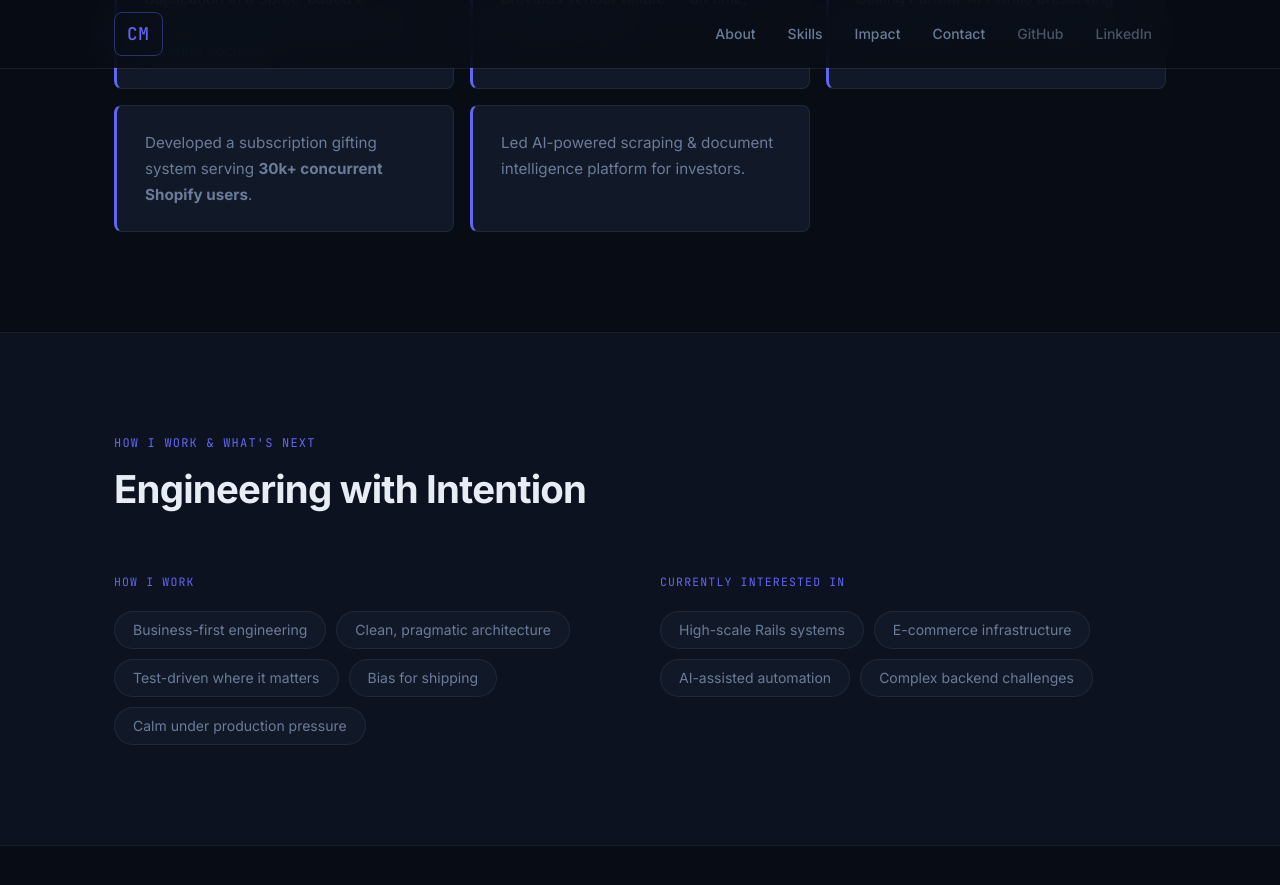
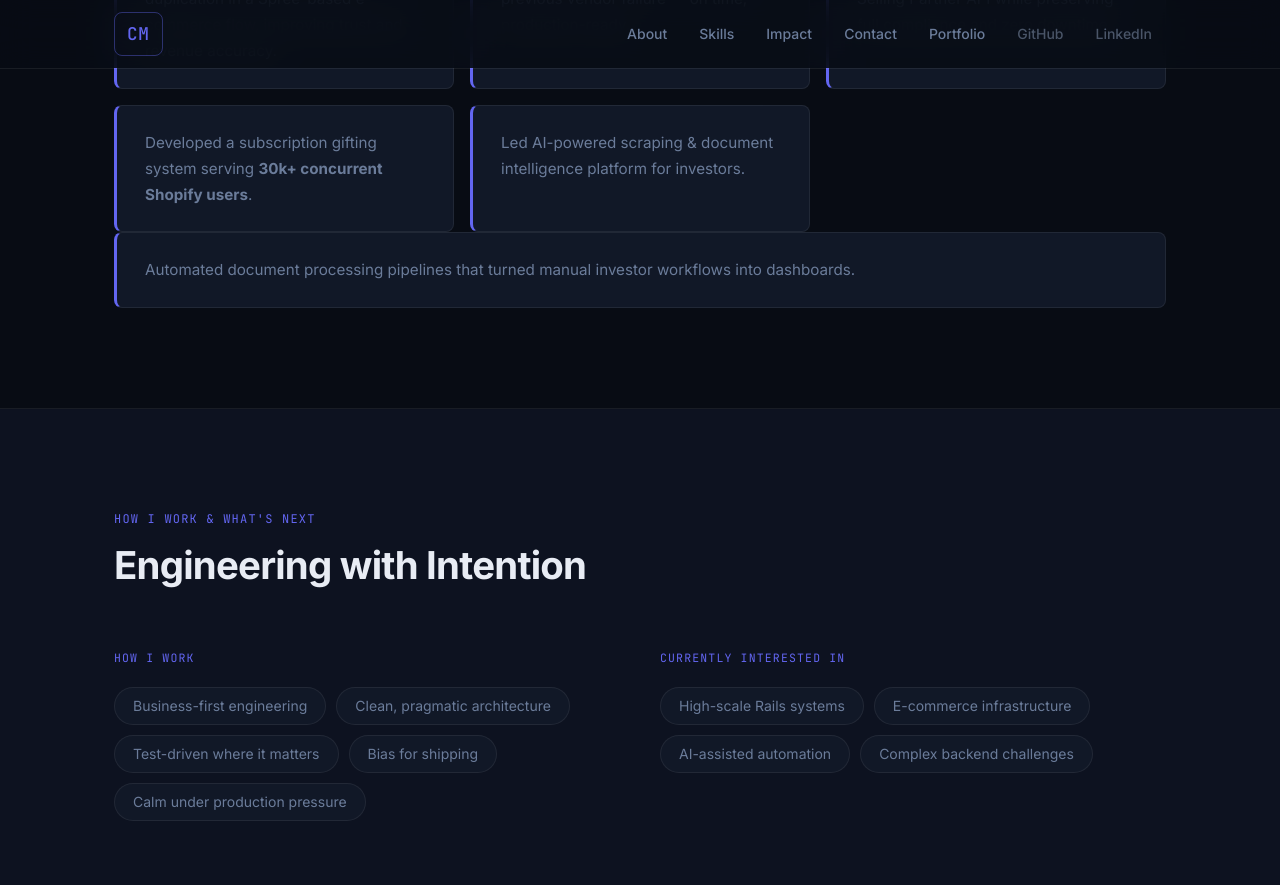
Before and after one commit to cassio-maletich/cassio-maletich.github.io, a Jekyll site: the page built from index.html, in a window 1280 px wide and 900 px high, scrolled down 2130 px. Shown: the top 885 px of the window. Built offline with Jekyll 4.4.1, drawn with Linux system fonts in a browser that asks for light colours.

Commit message:
Adding more details

```diff
--- a/_includes/header.html
+++ b/_includes/header.html
@@ -9,6 +9,7 @@
       <li><a href="#skills" class="nav-link">Skills</a></li>
       <li><a href="#impact" class="nav-link">Impact</a></li>
       <li><a href="#contact" class="nav-link">Contact</a></li>
+      <li><a href="/portfolio" class="nav-link">Portfolio</a></li>
       <li><a href="{{ site.author.github }}" class="nav-link nav-link--external" target="_blank"
           rel="noopener">GitHub</a></li>
       <li><a href="{{ site.author.linkedin }}" class="nav-link nav-link--external" target="_blank"
--- a/index.html
+++ b/index.html
@@ -109,6 +109,10 @@ title: "Cássio Maletich — Senior Full-Stack Engineer"
       <div class="impact-item fade-in">
         Led AI-powered scraping &amp; document intelligence platform for investors.
       </div>
+      </div>
+      <div class="impact-item fade-in">
+        Automated document processing pipelines that turned manual investor workflows into dashboards.
+      </div>
     </div>
   </div>
 </section>
```
